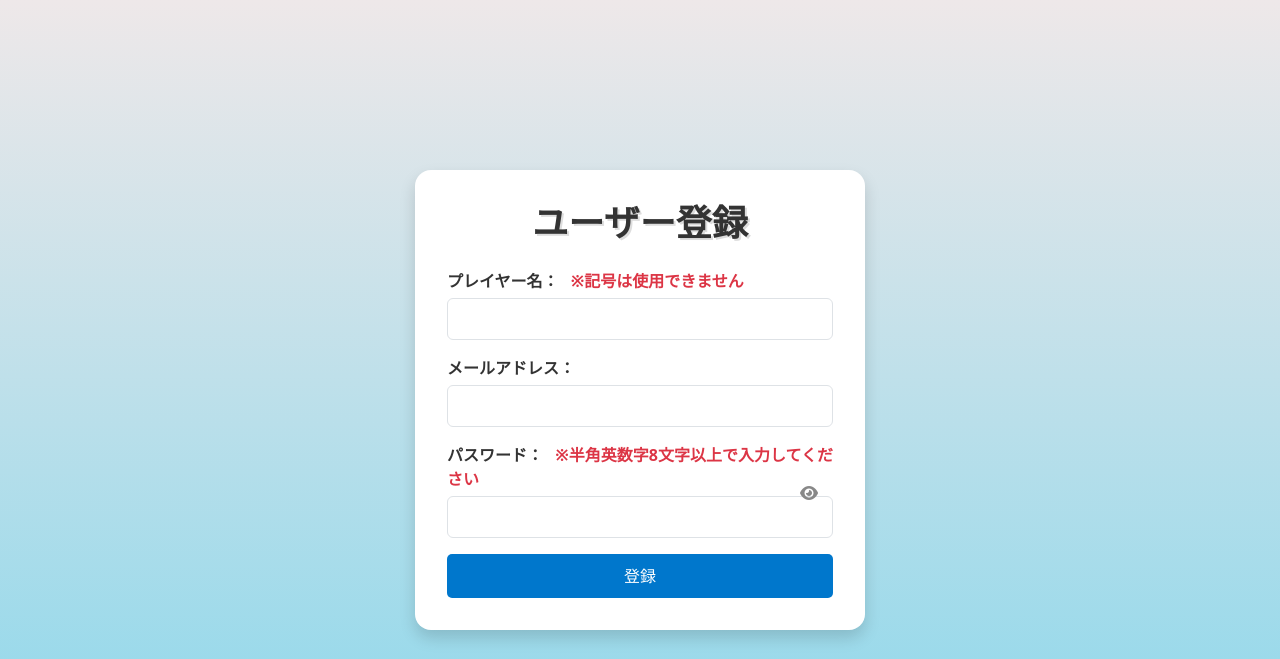
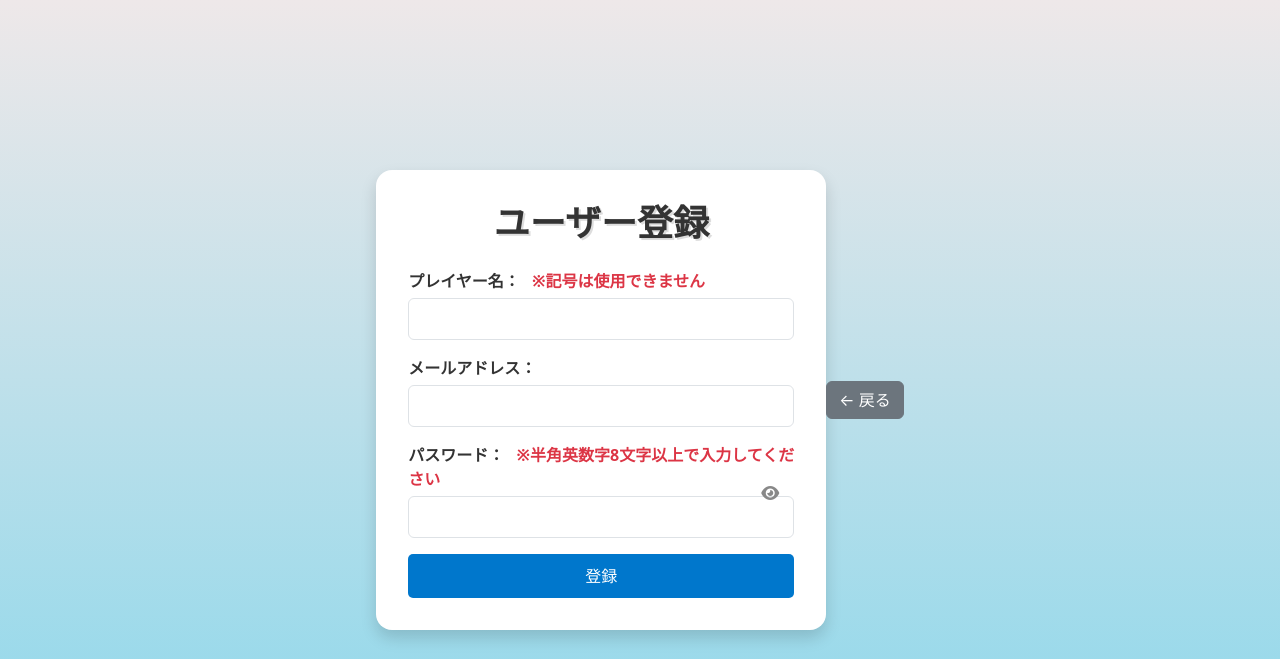
Before and after one commit to yuki-kobayashi/janken-game, a Spring Boot app: page /register in a window 1280 px wide. Shown: the top 659 px of the page. Run offline with Spring Boot 4, Linux system fonts and the light colour scheme; some of the project's set-up classes (security, data sources, template engines, error pages and the like) are left out, and stand-ins take their place.

Commit message:
ユーザー登録画面に戻るボタン設置

```diff
--- a/src/main/resources/templates/register.html
+++ b/src/main/resources/templates/register.html
@@ -36,6 +36,7 @@
             <button class="btn btn-success w-100" type="submit">登録</button>
         </form>
     </div>
+    <a th:href="@{/login}" class="btn btn-secondary">← 戻る</a>
     <script th:src="@{/main.js}"></script>
 </body>
 </html>
```
